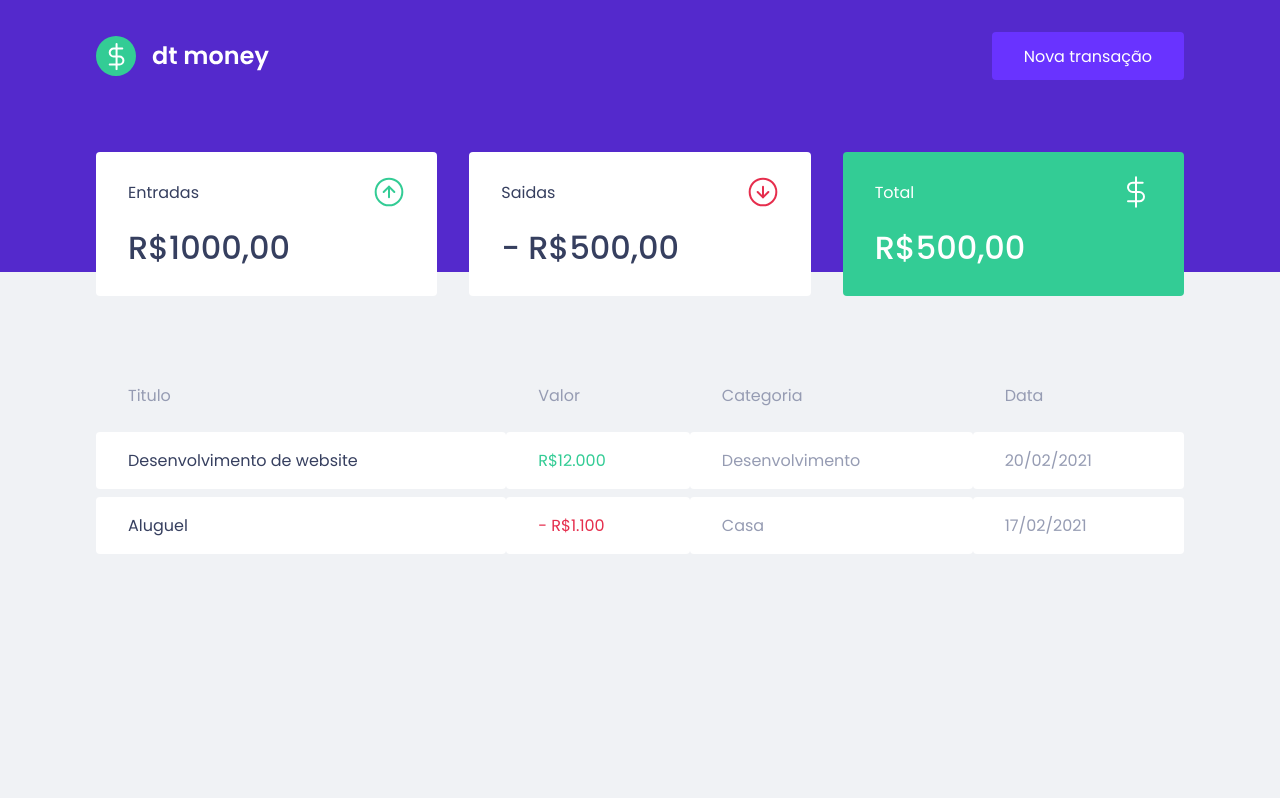
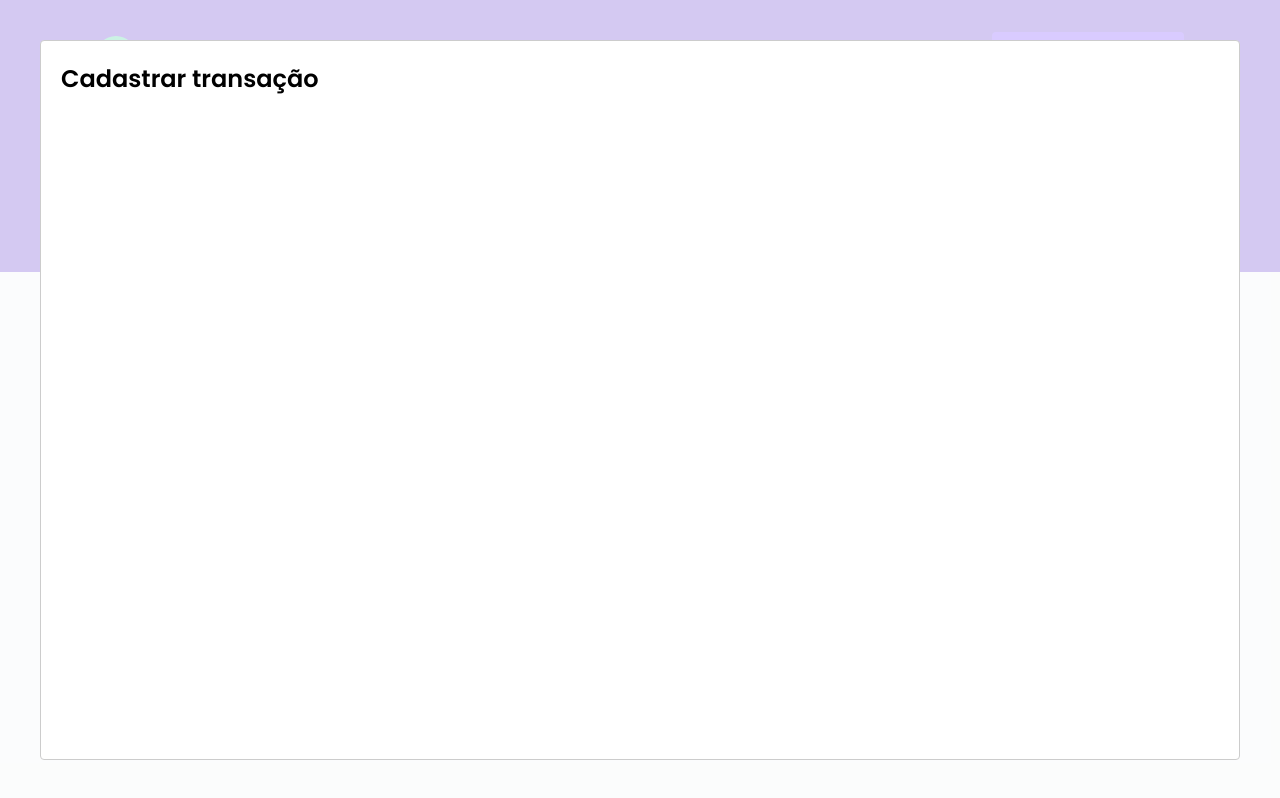
Before and after one commit to Proctux/dt-money, a React (Create React App) app: page / in a window 1280 px wide. Both pictures are taken after a click on the button "Nova transação". Built offline with nearby package versions, Linux system fonts and the light colour scheme; no server answers; what miragejs would draw is missing.

Commit message:
Added react-modal to the application. Started to work with repass on Props.

```diff
--- a/package.json
+++ b/package.json
@@ -7,6 +7,7 @@
     "miragejs": "^0.1.41",
     "react": "^17.0.1",
     "react-dom": "^17.0.1",
+    "react-modal": "^3.12.1",
     "react-scripts": "4.0.3",
     "styled-components": "^5.2.1",
     "web-vitals": "^1.0.1"
@@ -19,6 +20,7 @@
     "@types/node": "^12.0.0",
     "@types/react": "^17.0.0",
     "@types/react-dom": "^17.0.0",
+    "@types/react-modal": "^3.12.0",
     "@types/styled-components": "^5.1.9",
     "typescript": "^4.1.2"
   },
--- a/src/App.tsx
+++ b/src/App.tsx
@@ -1,7 +1,12 @@
+import Modal from 'react-modal';
+
 import { Dashboard } from './components/Dashboard';
 import { Header } from './components/Header';
 import { createServer } from 'miragejs';
 import { GlobalStyle } from './styles/global';
+import { useState } from 'react';
+
+Modal.setAppElement('#root');
 
 createServer({
   routes() {
@@ -23,10 +28,27 @@
 })
 
 export function App() {
+  const [isNewTransactionModalOpen, setIsNewTransactionModalOpen] = useState(false);
+
+  const handleOpenNewTransanctionModal = () => {
+    setIsNewTransactionModalOpen(true)
+  }
+
+  const handleCloseNewTransationModal = () => {
+    setIsNewTransactionModalOpen(false);
+  }
+
   return (
     <>
-      <Header />
+      <Header onOpenNewTransactionModal={handleOpenNewTransanctionModal}/>
       <Dashboard />
+
+      <Modal
+        isOpen={isNewTransactionModalOpen}
+        onRequestClose={handleCloseNewTransationModal}
+      >
+        <h2>Cadastrar transação</h2>
+      </Modal>
       <GlobalStyle />
     </>
   );
--- a/src/components/Header/index.tsx
+++ b/src/components/Header/index.tsx
@@ -2,12 +2,18 @@
 
 import { Container, Content } from './styles';
 
-export function Header() {
+interface HeaderProps {
+  onOpenNewTransactionModal: () => void;
+}
+
+export function Header({ onOpenNewTransactionModal }: HeaderProps) {
+
+
   return (
     <Container>
       <Content>
         <img src={logoImg} alt="dt money"/>
-        <button type="button">
+        <button type="button" onClick={onOpenNewTransactionModal}>
           Nova transação
         </button>
       </Content>
```
Also changed, not shown: 1 other file (tests, documents, lock files or other folders).
